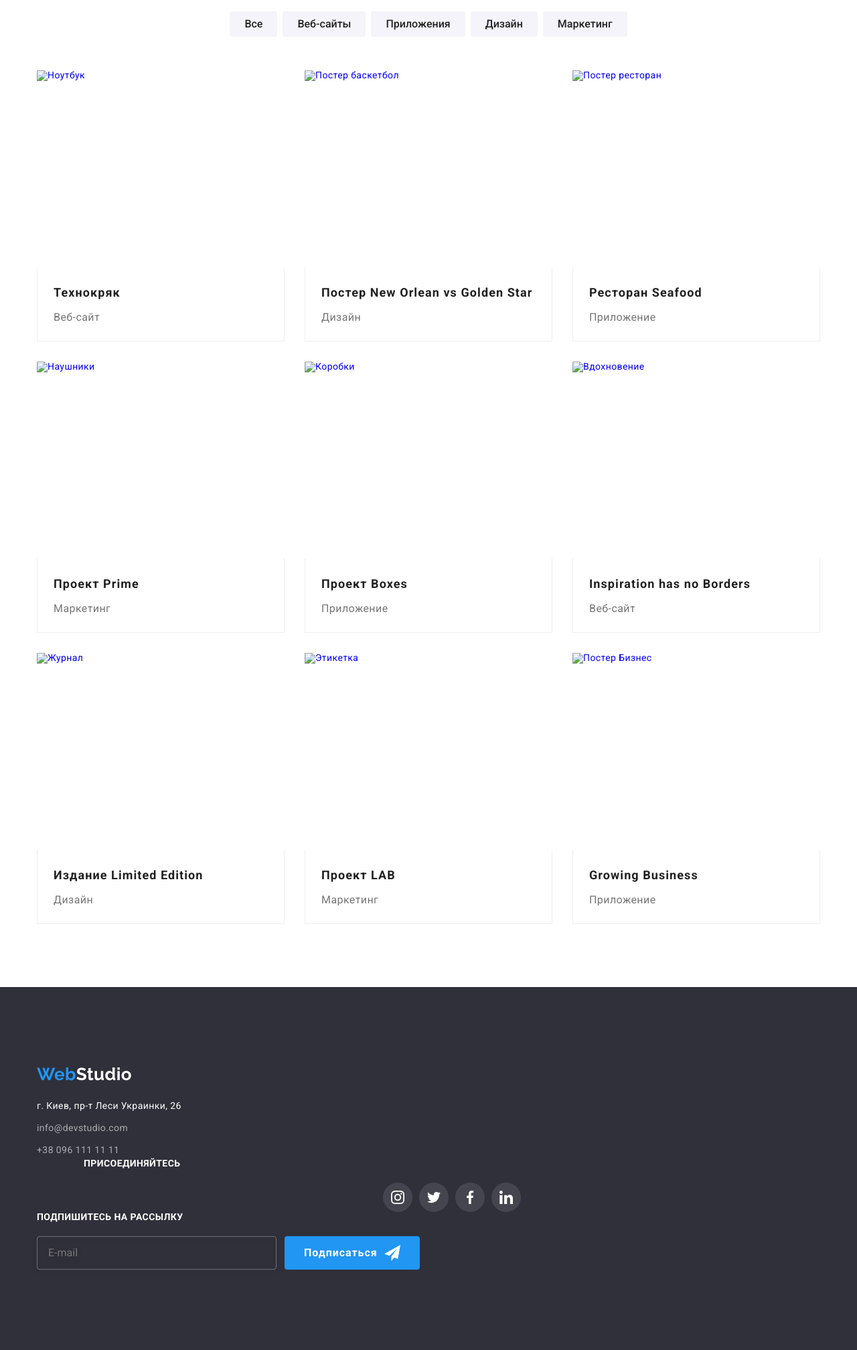
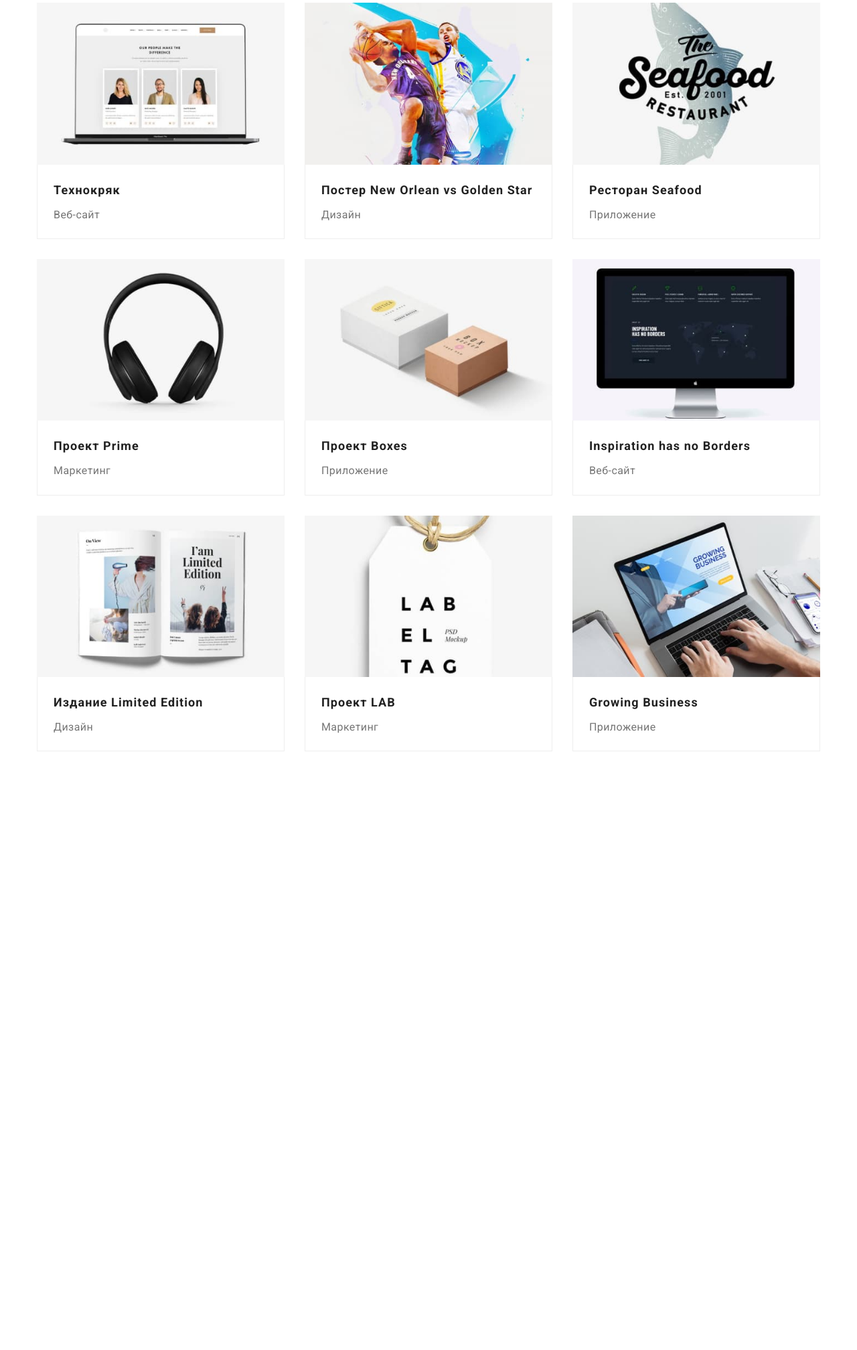
Before and after one commit to ViktorSkydanchuk/goit-markup-hw-08, a plain HTML site: page portfolio.html in a window 1280 px wide. Shown: the part 158-2174 px from the top of the page at 67% size. After the commit the page ends 1374 px from the top, so only its background shows below. Drawn offline with nearby package versions, Linux system fonts and the light colour scheme.

Commit message:
portfolio

```diff
--- a/portfolio.html
+++ b/portfolio.html
@@ -21,40 +21,6 @@
     <title>Document</title>
   </head>
   <body>
-    <header class="header">
-      <div class="container">
-        <nav class="nav">
-          <a href="./index.html" class="logo logo--header link" lang="en"
-            >Web<span class="logo logo--dark">Studio</span></a
-          >
-          <ul class="nav__list list">
-            <li class="nav__item">
-              <a href="./index.html" class="nav__link link">Студия</a>
-            </li>
-            <li class="nav__item">
-              <a href="./portfolio.html" class="nav__accent link">Портфолио</a>
-            </li>
-            <li class="nav__item"><a href="#" class="nav__link link">Контакты</a></li>
-          </ul>
-        </nav>
-        <ul class="contacts list">
-          <li class="contacts__item">
-            <a href="mailto:info@devstudio.com" class="contacts__mail link"
-              ><svg class="contacts__icon" width="16" height="12">
-                <use href="./images/symbol-defs.svg#icon-envelope"></use></svg
-              >info@devstudio.com</a
-            >
-          </li>
-          <li class="contacts__item">
-            <a href="tel:+380961111111" class="contacts__tel link"
-              ><svg class="contacts__icon" width="10" height="16">
-                <use href="./images/symbol-defs.svg#icon-smartphone"></use></svg
-              >+38 096 111 11 11</a
-            >
-          </li>
-        </ul>
-      </div>
-    </header>
     <main>
       <section class="portfolio typical-section">
         <div class="container">
@@ -80,7 +46,14 @@
             <li class="portfolio-gallery__item">
               <a href="#" class="portfolio-gallery__link link">
                 <div class="portfolio-gallery__thumb">
-                  <img src="./images/portfolio-1.jpg" alt="Ноутбук" width="370" height="294" />
+                  <picture>
+                    <source
+                      srcset="./images/project-1-desktop.jpg 370w, ./images/project-1-tablet.jpg 354w, ./images/project-1-mobile.jpg 450w,
+                  ./images/project-1-desktop@2.jpg 740w, ./images/project-1-tablet@2.jpg 708w, ./images/project-1-mobile@2.jpg 900w>"
+                      sizes="(min-width: 1200px) 33vw, (min-width: 768px) 50vw, 100vw"
+                    />
+                    <img src="./images/project-1-desktop.jpg" alt="Ноутбук" />
+                  </picture>
                   <p class="portfolio-gallery__content">
                     Ресурс предлагает комплексные предложения с разным уровнем функционала и
                     сервисов. Все это позволит посетителю получить исчерпывающие сведения о компании
@@ -96,12 +69,14 @@
             <li class="portfolio-gallery__item">
               <a href="#" class="portfolio-gallery__link link"
                 ><div class="portfolio-gallery__thumb">
-                  <img
-                    src="./images/portfolio-2.jpg"
-                    alt="Постер баскетбол"
-                    width="370"
-                    height="294"
-                  />
+                  <picture>
+                    <source
+                      srcset="./images/project-2-desktop.jpg 370w, ./images/project-2-tablet.jpg 354w, ./images/project-2-mobile.jpg 450w,
+                  ./images/project-2-desktop@2.jpg 740w, ./images/project-2-tablet@2.jpg 708w, ./images/project-2-mobile@2.jpg 900w>"
+                      sizes="(min-width: 1200px) 33vw, (min-width: 768px) 50vw, 100vw"
+                    />
+                    <img src="./images/project-2-desktop.jpg" alt="Постер баскетбол" />
+                  </picture>
                   <p class="portfolio-gallery__content">
                     Ресурс предлагает комплексные предложения с разным уровнем функционала и
                     сервисов. Все это позволит посетителю получить исчерпывающие сведения о компании
@@ -119,12 +94,14 @@
             <li class="portfolio-gallery__item">
               <a href="#" class="portfolio-gallery__link link"
                 ><div class="portfolio-gallery__thumb">
-                  <img
-                    src="./images/portfolio-3.jpg"
-                    alt="Постер ресторан"
-                    width="370"
-                    height="294"
-                  />
+                  <picture>
+                    <source
+                      srcset="./images/project-3-desktop.jpg 370w, ./images/project-3-tablet.jpg 354w, ./images/project-3-mobile.jpg 450w,
+                  ./images/project-3-desktop@2.jpg 740w, ./images/project-3-tablet@2.jpg 708w, ./images/project-3-mobile@2.jpg 900w>"
+                      sizes="(min-width: 1200px) 33vw, (min-width: 768px) 50vw, 100vw"
+                    />
+                    <img src="./images/project-3-desktop.jpg" alt="Постер ресторан" />
+                  </picture>
                   <p class="portfolio-gallery__content">
                     Ресурс предлагает комплексные предложения с разным уровнем функционала и
                     сервисов. Все это позволит посетителю получить исчерпывающие сведения о компании
@@ -140,7 +117,14 @@
             <li class="portfolio-gallery__item">
               <a href="#" class="portfolio-gallery__link link"
                 ><div class="portfolio-gallery__thumb">
-                  <img src="./images/portfolio-4.jpg" alt="Наушники" width="370" height="294" />
+                  <picture>
+                    <source
+                      srcset="./images/project-4-desktop.jpg 370w, ./images/project-4-tablet.jpg 354w, ./images/project-4-mobile.jpg 450w,
+                  ./images/project-4-desktop@2.jpg 740w, ./images/project-4-tablet@2.jpg 708w, ./images/project-4-mobile@2.jpg 900w>"
+                      sizes="(min-width: 1200px) 33vw, (min-width: 768px) 50vw, 100vw"
+                    />
+                    <img src="./images/project-4-desktop.jpg" alt="Наушники" />
+                  </picture>
                   <p class="portfolio-gallery__content">
                     Ресурс предлагает комплексные предложения с разным уровнем функционала и
                     сервисов. Все это позволит посетителю получить исчерпывающие сведения о компании
@@ -156,7 +140,14 @@
             <li class="portfolio-gallery__item">
               <a href="#" class="portfolio-gallery__link link"
                 ><div class="portfolio-gallery__thumb">
-                  <img src="./images/portfolio-5.jpg" alt="Коробки" width="370" height="294" />
+                  <picture>
+                    <source
+                      srcset="./images/project-5-desktop.jpg 370w, ./images/project-5-tablet.jpg 354w, ./images/project-5-mobile.jpg 450w,
+                  ./images/project-5-desktop@2.jpg 740w, ./images/project-5-tablet@2.jpg 708w, ./images/project-5-mobile@2.jpg 900w>"
+                      sizes="(min-width: 1200px) 33vw, (min-width: 768px) 50vw, 100vw"
+                    />
+                    <img src="./images/project-5-desktop.jpg" alt="Коробки" />
+                  </picture>
                   <p class="portfolio-gallery__content">
                     Ресурс предлагает комплексные предложения с разным уровнем функционала и
                     сервисов. Все это позволит посетителю получить исчерпывающие сведения о компании
@@ -172,7 +163,14 @@
             <li class="portfolio-gallery__item">
               <a href="#" class="portfolio-gallery__link link"
                 ><div class="portfolio-gallery__thumb">
-                  <img src="./images/portfolio-6.jpg" alt="Вдохновение" width="370" height="294" />
+                  <picture>
+                    <source
+                      srcset="./images/project-6-desktop.jpg 370w, ./images/project-6-tablet.jpg 354w, ./images/project-6-mobile.jpg 450w,
+                  ./images/project-6-desktop@2.jpg 740w, ./images/project-6-tablet@2.jpg 708w, ./images/project-6-mobile@2.jpg 900w>"
+                      sizes="(min-width: 1200px) 33vw, (min-width: 768px) 50vw, 100vw"
+                    />
+                    <img src="./images/project-6-desktop.jpg" alt="Вдохновение" />
+                  </picture>
                   <p class="portfolio-gallery__content">
                     Ресурс предлагает комплексные предложения с разным уровнем функционала и
                     сервисов. Все это позволит посетителю получить исчерпывающие сведения о компании
@@ -188,7 +186,14 @@
             <li class="portfolio-gallery__item">
               <a href="#" class="portfolio-gallery__link link"
                 ><div class="portfolio-gallery__thumb">
-                  <img src="./images/portfolio-7.jpg" alt="Журнал" width="370" height="294" />
+                  <picture>
+                    <source
+                      srcset="./images/project-7-desktop.jpg 370w, ./images/project-7-tablet.jpg 354w, ./images/project-7-mobile.jpg 450w,
+                  ./images/project-7-desktop@2.jpg 740w, ./images/project-7-tablet@2.jpg 708w, ./images/project-7-mobile@2.jpg 900w>"
+                      sizes="(min-width: 1200px) 33vw, (min-width: 768px) 50vw, 100vw"
+                    />
+                    <img src="./images/project-7-desktop.jpg" alt="Журнал" />
+                  </picture>
                   <p class="portfolio-gallery__content">
                     Ресурс предлагает комплексные предложения с разным уровнем функционала и
                     сервисов. Все это позволит посетителю получить исчерпывающие сведения о компании
@@ -206,7 +211,14 @@
             <li class="portfolio-gallery__item">
               <a href="#" class="portfolio-gallery__link link"
                 ><div class="portfolio-gallery__thumb">
-                  <img src="./images/portfolio-8.jpg" alt="Этикетка" width="370" height="294" />
+                  <picture>
+                    <source
+                      srcset="./images/project-8-desktop.jpg 370w, ./images/project-8-tablet.jpg 354w, ./images/project-8-mobile.jpg 450w,
+                  ./images/project-8-desktop@2.jpg 740w, ./images/project-8-tablet@2.jpg 708w, ./images/project-8-mobile@2.jpg 900w>"
+                      sizes="(min-width: 1200px) 33vw, (min-width: 768px) 50vw, 100vw"
+                    />
+                    <img src="./images/project-8-desktop.jpg" alt="Этикетка" />
+                  </picture>
                   <p class="portfolio-gallery__content">
                     Ресурс предлагает комплексные предложения с разным уровнем функционала и
                     сервисов. Все это позволит посетителю получить исчерпывающие сведения о компании
@@ -222,12 +234,14 @@
             <li class="portfolio-gallery__item">
               <a href="#" class="portfolio-gallery__link link"
                 ><div class="portfolio-gallery__thumb">
-                  <img
-                    src="./images/portfolio-9.jpg"
-                    alt="Постер Бизнес"
-                    width="370"
-                    height="294"
-                  />
+                  <picture>
+                    <source
+                      srcset="./images/project-9-desktop.jpg 370w, ./images/project-9-tablet.jpg 354w, ./images/project-9-mobile.jpg 450w,
+                  ./images/project-9-desktop@2.jpg 740w, ./images/project-9-tablet@2.jpg 708w, ./images/project-9-mobile@2.jpg 900w>"
+                      sizes="(min-width: 1200px) 33vw, (min-width: 768px) 50vw, 100vw"
+                    />
+                    <img src="./images/project-9-desktop.jpg" alt="Постер Бизнес" />
+                  </picture>
                   <p class="portfolio-gallery__content">
                     Ресурс предлагает комплексные предложения с разным уровнем функционала и
                     сервисов. Все это позволит посетителю получить исчерпывающие сведения о компании
@@ -245,87 +259,5 @@
         </div>
       </section>
     </main>
-    <footer class="footer">
-      <div class="container">
-        <div class="address">
-          <a href="./index.html" class="logo logo--footer link" lang="en"
-            >Web<span class="logo logo--light">Studio</span></a
-          >
-          <address>
-            <ul class="address__list list">
-              <li class="address__item">
-                <a
-                  href="https://goo.gl/maps/JhfwHKGLVPpdM8U38"
-                  class="address__link link"
-                  target="_blank"
-                  rel="noopener nofollow noreferrer"
-                  >г. Киев, пр-т Леси Украинки, 26</a
-                >
-              </li>
-              <li class="address__item">
-                <a href="mailto:info@devstudio.com" class="address__mail link"
-                  >info@devstudio.com</a
-                >
-              </li>
-              <li class="address__item">
-                <a href="tel:+380961111111" class="address__tel link">+38 096 111 11 11</a>
-              </li>
-            </ul>
-          </address>
-        </div>
-        <div class="social-footer">
-          <p class="social-footer__text">Присоединяйтесь</p>
-          <ul class="social list">
-            <li class="social__item">
-              <a href="#" class="social__link social__link--footer link">
-                <svg class="social__icon" width="20" height="20">
-                  <use href="./images/symbol-defs.svg#icon-instagram"></use>
-                </svg>
-              </a>
-            </li>
-            <li class="social__item">
-              <a href="#" class="social__link social__link--footer link">
-                <svg class="social__icon" width="20" height="20">
-                  <use href="./images/symbol-defs.svg#icon-twitter"></use>
-                </svg>
-              </a>
-            </li>
-            <li class="social__item">
-              <a href="#" class="social__link social__link--footer link">
-                <svg class="social__icon" width="20" height="20">
-                  <use href="./images/symbol-defs.svg#icon-facebook"></use>
-                </svg>
-              </a>
-            </li>
-            <li class="social__item">
-              <a href="#" class="social__link social__link--footer link">
-                <svg class="social__icon" width="20" height="20">
-                  <use href="./images/symbol-defs.svg#icon-linkedin"></use>
-                </svg>
-              </a>
-            </li>
-          </ul>
-        </div>
-        <div class="subscription">
-          <p class="subscription__text">Подпишитесь на рассылку</p>
-          <form class="subscription__form">
-            <label class="subscription__label">
-              <input
-                type="email"
-                name="email"
-                class="subscription__input"
-                placeholder="E-mail"
-                required
-            /></label>
-            <button type="submit" class="button subscription__button">
-              Подписаться
-              <svg class="subscription__icon" width="24" height="24">
-                <use href="./images/symbol-defs.svg#icon-subscription"></use>
-              </svg>
-            </button>
-          </form>
-        </div>
-      </div>
-    </footer>
   </body>
 </html>
--- a/sass/components/_modal-form.scss
+++ b/sass/components/_modal-form.scss
@@ -81,10 +81,15 @@
   display: flex;
   align-items: center;
   justify-content: center;
-  font-size: 14px;
-  line-height: 1.71;
+  font-size: 12px;
+  line-height: 1.17;
   letter-spacing: 0.03em;
   margin-bottom: $second-typical-margin;
+
+  @media screen and(min-width: 1200px) {
+    font-size: 14px;
+    line-height: 1.71;
+  }
 }
 
 .checkbox-icon {
--- a/sass/components/_modal.scss
+++ b/sass/components/_modal.scss
@@ -15,13 +15,12 @@
   pointer-events: none;
 }
 
-
 .modal {
   position: absolute;
   top: 50%;
   left: 50%;
-  width: 528px;
-  height: 581px;
+  width: 450px;
+  height: 609px;
   padding: 40px;
   background-color: $main-title-color;
   box-shadow: 0px 1px 3px rgba(0, 0, 0, 0.12), 0px 1px 1px rgba(0, 0, 0, 0.14),
@@ -33,6 +32,11 @@
 
   .backdrop.is-hidden & {
     transform: translate(-50%, -50%) scale(1.1);
+  }
+
+  @media screen and(min-width: 1200px) {
+    width: 528px;
+    height: 581px;
   }
 }
 
@@ -62,14 +66,16 @@
   }
 }
 
-
-
 .modal__title {
   font-weight: 700;
   font-size: 20px;
-  line-height: 1.15;
+  line-height: 1.5;
   text-align: center;
   color: $title-color;
 
   margin-bottom: 12px;
+
+  @media screen and(min-width: 1200px) {
+    line-height: 1.15;
   }
+}
--- a/sass/layout/_clients.scss
+++ b/sass/layout/_clients.scss
@@ -6,6 +6,11 @@
   color: $title-color;
 
   margin-bottom: $second-typical-margin;
+
+  @media screen and(min-width: 1200px) {
+    font-size: 36px;
+    margin-bottom: $typical-margin;
+  }
 }
 
 .clients__list {
@@ -21,9 +26,13 @@
 
   margin: 15px;
 
-  // &:last-child {
-  //   margin-right: 0;
-  // }
+  @media screen and(min-width: 768px) {
+    width: calc((100% - 6 * 15px) / 3);
+  }
+
+  @media screen and(min-width: 1200px) {
+    width: calc((100% - 12 * 15px) / 6);
+  }
 }
 
 .clients__link {
--- a/sass/layout/_portfolio.scss
+++ b/sass/layout/_portfolio.scss
@@ -1,13 +1,26 @@
 .portfolio-navigation {
   display: flex;
-  justify-content: center;
-  margin-bottom: $typical-margin;
+  margin-bottom: 40px;
+
+  @media screen and (max-width: 767px) {
+    flex-wrap: wrap;
+  }
+
+  @media screen and(min-width: 768px) {
+    justify-content: center;
+    margin-bottom: $second-typical-margin;
+  }
 }
 
 .portfolio-navigation__item:not(:last-child) {
   margin-right: 8px;
+
+  @media screen and(max-width:767px) {
+    &:nth-child(-n + 3) {
+      margin-bottom: 15px;
+    }
+  }
 }
-
 .portfolio-navigation__button {
   font-family: inherit;
   font-weight: 500;
@@ -38,6 +51,7 @@
   flex-wrap: wrap;
   margin-left: -30px;
 }
+
 .portfolio-gallery__item {
   flex-basis: calc(100% / 3 - 30px);
   margin-left: $second-typical-margin;
--- a/sass/layout/_team.scss
+++ b/sass/layout/_team.scss
@@ -8,6 +8,10 @@
   text-align: center;
   margin-bottom: $second-typical-margin;
 
+  @media screen and(min-width: 1200px) {
+    font-size: 36px;
+    margin-bottom: $typical-margin;
+  }
   // font-weight: 700;
   // font-size: 36px;
   // line-height: 1.17;
@@ -39,6 +43,11 @@
     margin: 15px;
     width: calc((100% - 4 * 15px) / 2);
   }
+
+  @media screen and (min-width: 1200px) {
+    margin: 15px;
+    width: calc((100% - 8 * 15px) / 4);
+  }
   // &:not(:last-child) {
   //   margin-right: $second-typical-margin;
   // }
@@ -47,6 +56,10 @@
 .team__box {
   padding-top: 30px;
   padding-bottom: 24px;
+
+  @media screen and (min-width: 1200px) {
+    padding-bottom: 30px;
+  }
 }
 
 .team__text {
@@ -59,6 +72,7 @@
 }
 
 .team__text--bottom {
+  font-weight: 400;
   color: $text-color;
   margin-bottom: 16px;
 }
```
Also changed, not shown: css/main.css, css/main.min.css, 2 other files. Lines whose indentation alone changed are shown as unchanged.
